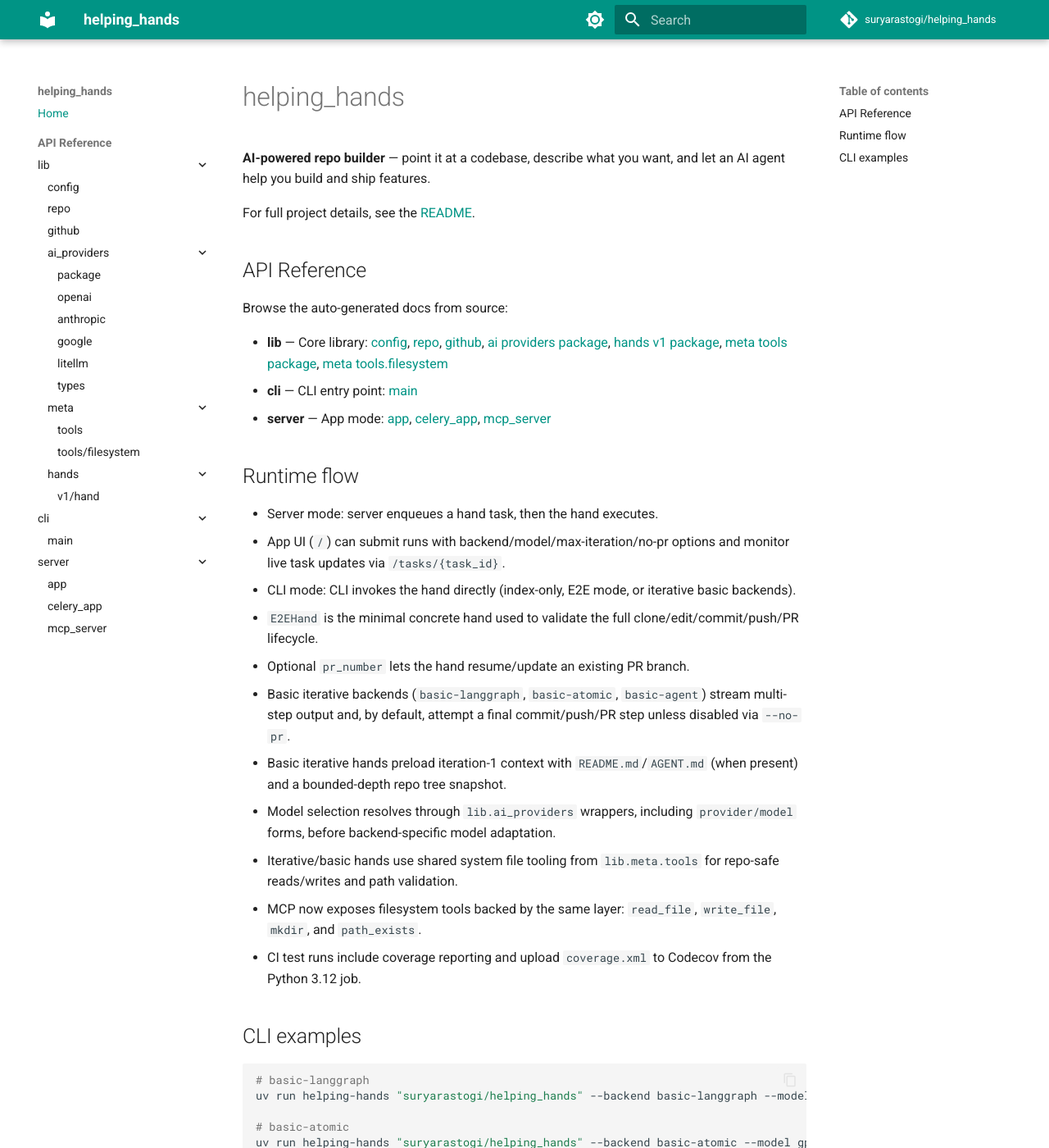
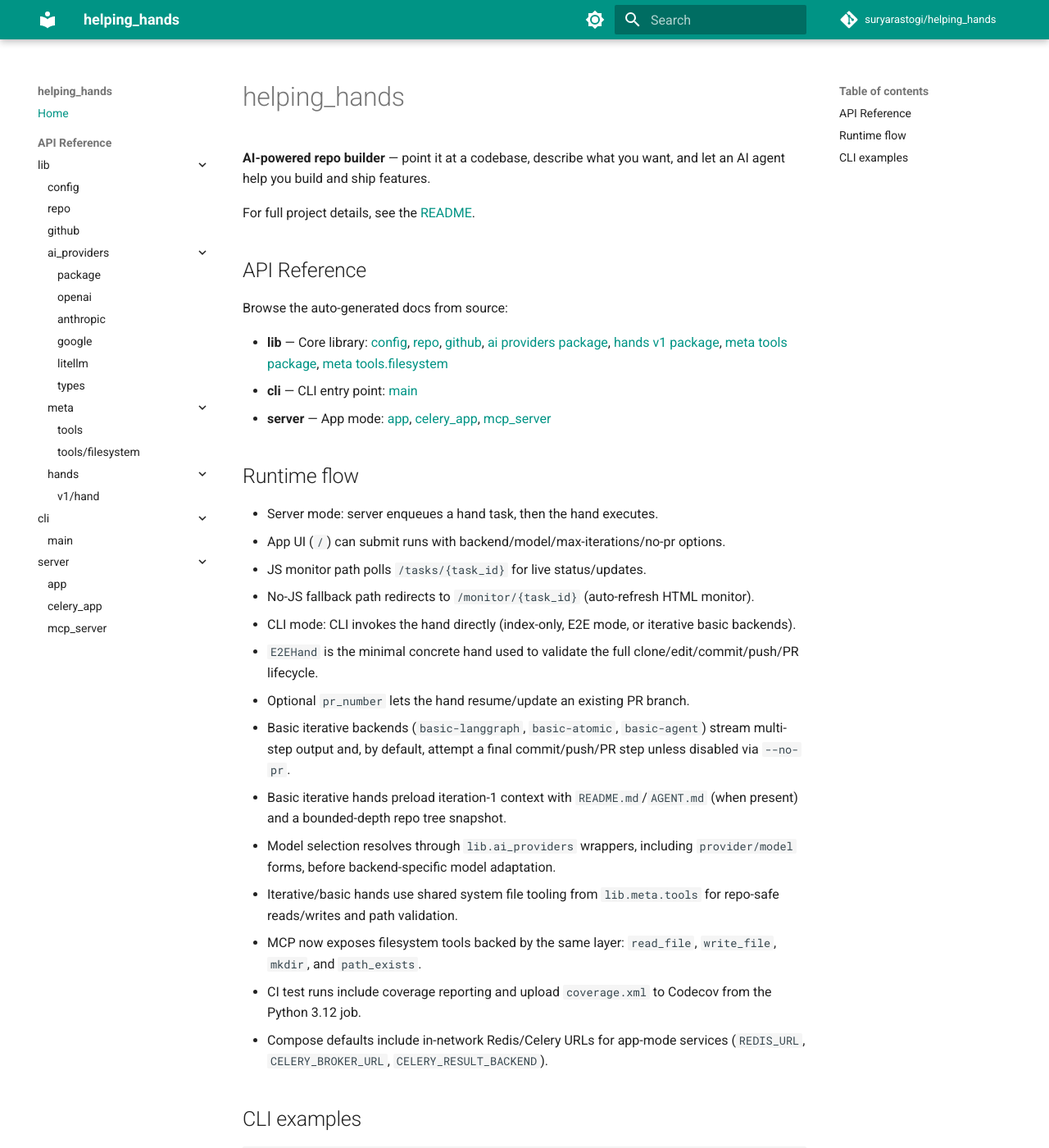
Before and after one commit to suryarastogi/helping_hands, an MkDocs documentation site: the page built from docs/index.md, in a window 1280 px wide and 1400 px high. Shown: the whole window at 82% size. Built offline with MkDocs 1.6.1 and Material for MkDocs 9.7.7, drawn with Linux system fonts in a browser that asks for light colours; comment, search, counter and statistics services are not loaded.

```diff
--- a/docs/index.md
+++ b/docs/index.md
@@ -15,8 +15,9 @@ Browse the auto-generated docs from source:
 ## Runtime flow
 
 - Server mode: server enqueues a hand task, then the hand executes.
-- App UI (`/`) can submit runs with backend/model/max-iteration/no-pr options
-  and monitor live task updates via `/tasks/{task_id}`.
+- App UI (`/`) can submit runs with backend/model/max-iterations/no-pr options.
+- JS monitor path polls `/tasks/{task_id}` for live status/updates.
+- No-JS fallback path redirects to `/monitor/{task_id}` (auto-refresh HTML monitor).
 - CLI mode: CLI invokes the hand directly (index-only, E2E mode, or iterative basic backends).
 - `E2EHand` is the minimal concrete hand used to validate the full
   clone/edit/commit/push/PR lifecycle.
@@ -34,6 +35,8 @@ Browse the auto-generated docs from source:
   `read_file`, `write_file`, `mkdir`, and `path_exists`.
 - CI test runs include coverage reporting and upload `coverage.xml` to Codecov
   from the Python 3.12 job.
+- Compose defaults include in-network Redis/Celery URLs for app-mode services
+  (`REDIS_URL`, `CELERY_BROKER_URL`, `CELERY_RESULT_BACKEND`).
 
 ## CLI examples
 
```
Also changed, not shown: README.md (+22 -3 lines), obsidian/docs/Architecture.md (+9 -4 lines), obsidian/docs/Concepts.md (+11 -0 lines), obsidian/docs/Project Log/2026-W08.md (+1 -0 lines), obsidian/docs/Project todos.md (+3 -1 lines), 1 other file.
